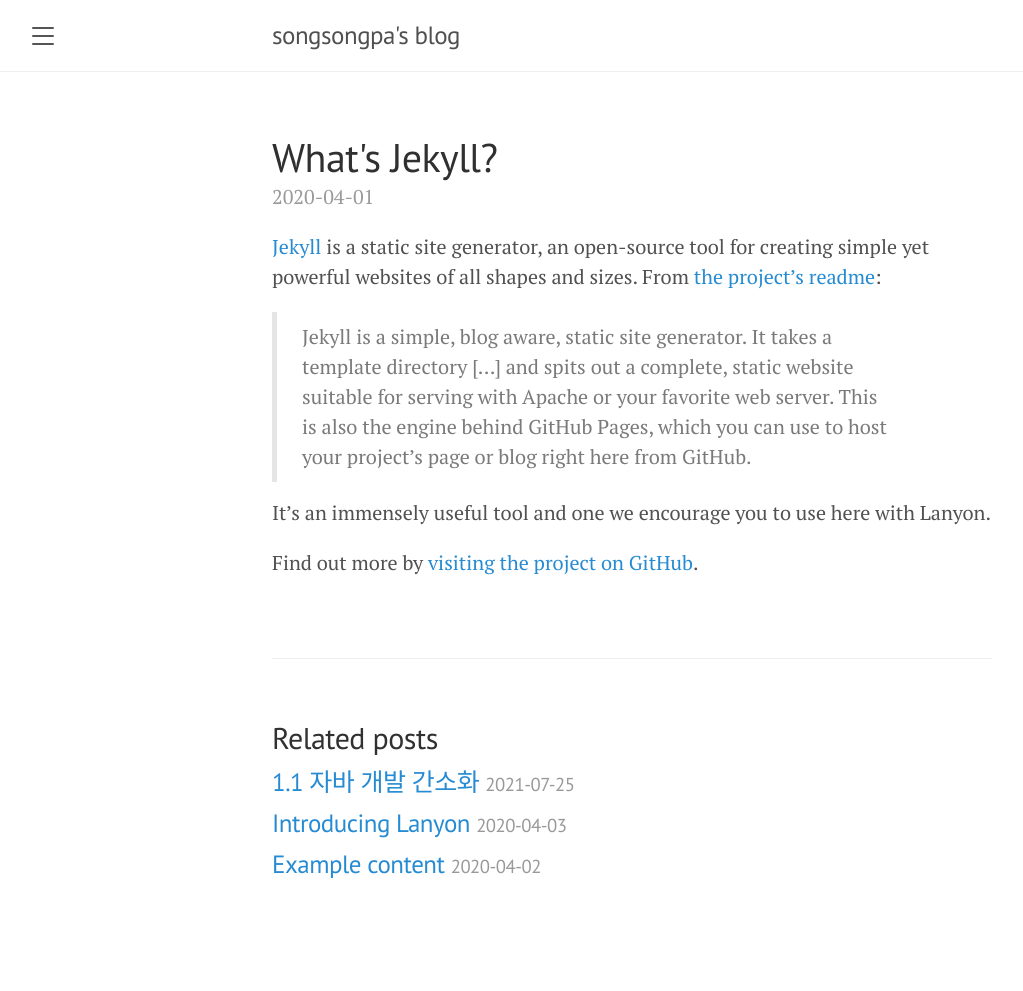
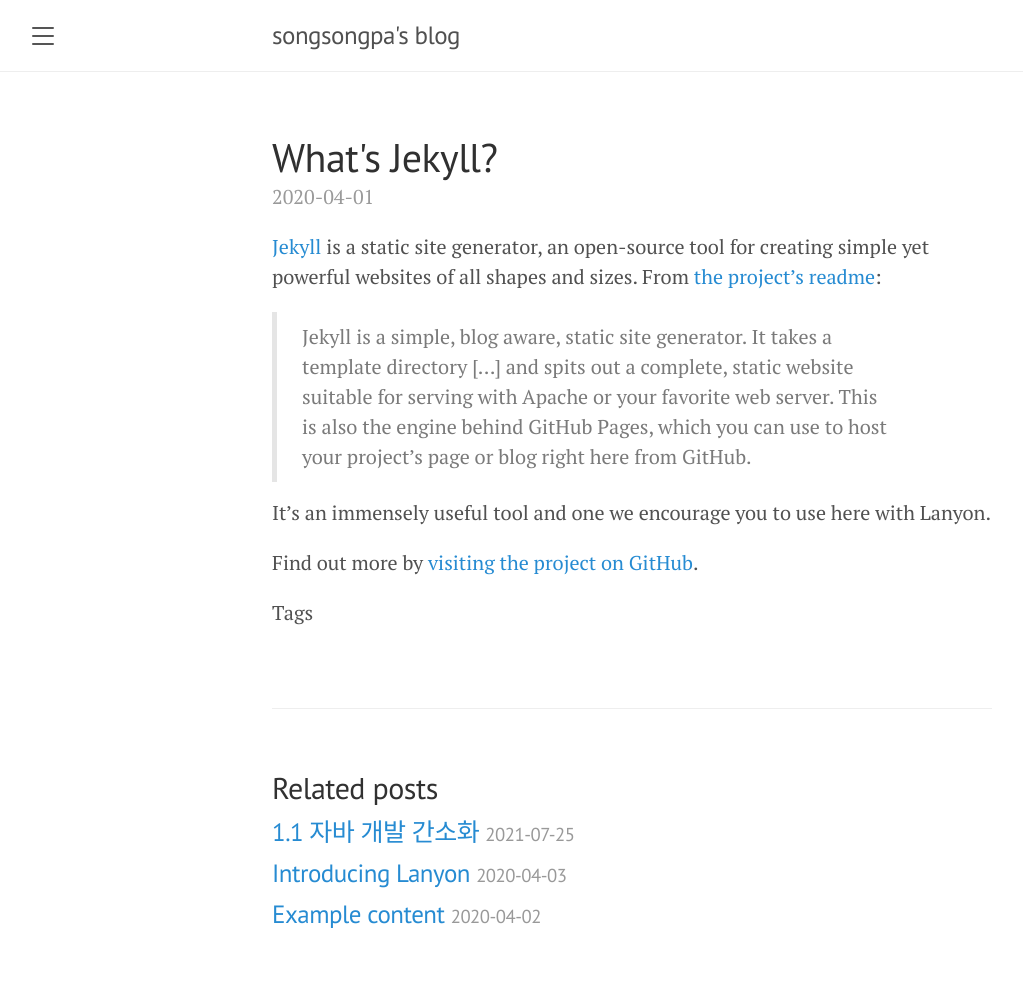
Before and after one commit to songsongpa/songsongpa.github.io, a Jekyll site: the page built from _posts/2020-04-01-whats-jekyll.md, in a window 1280 px wide. Shown: the whole page, without its empty margins (8-1031 px from the left). Built offline with Jekyll 4.4.1, drawn with Linux system fonts in a browser that asks for light colours; before the commit the page ends 941 px from its top, so only the background shows below that.

Commit message:
Update Tags

```diff
--- a/_layouts/post.html
+++ b/_layouts/post.html
@@ -8,6 +8,7 @@
   {{ content }}
 
   {% if page.tags %}
+  <span>Tags</span>
   {% for tag in page.tags %}
   {% if site.data.tags contains tag %}
   <span class="tag">{{ site.data.format[tag] }}</span>
--- a/page/2.tag.html
+++ b/page/2.tag.html
@@ -1,8 +1,7 @@
 ---
 layout: default
-title: tags
-permalink: /tag/
-icon: th-list
+title: Tags
+permalink: /tags/
 type: page
 ---
 
```
